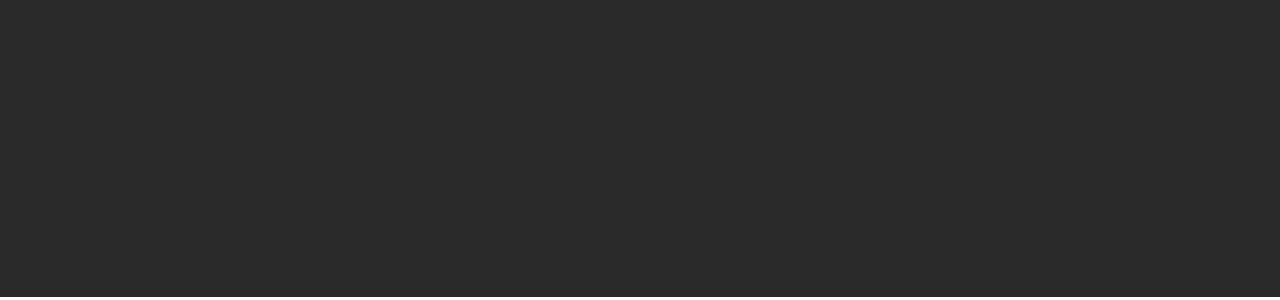
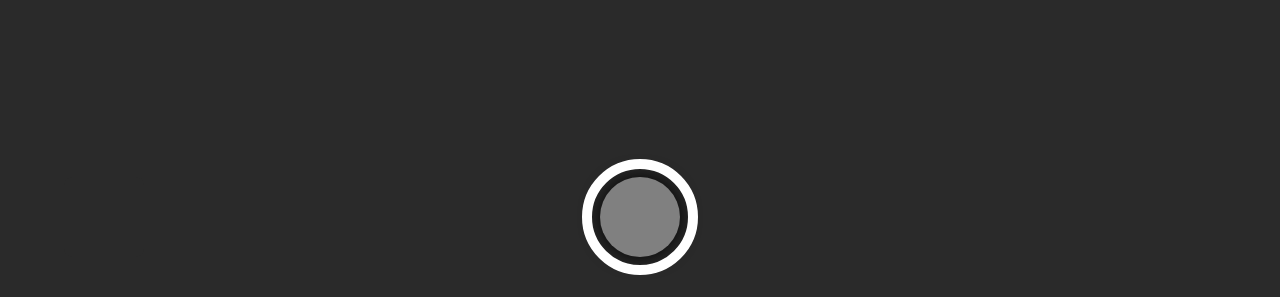
Before and after one commit to barriosx/camera-demo, an Angular app: page / in a window 1280 px wide. Shown: the part 503-803 px from the top of the page. Built offline with nearby package versions, Linux system fonts and the light colour scheme.

Commit message:
Implement camera capturing capability

```diff
--- a/src/app/components/camera/camera-lens/camera-lens.component.html
+++ b/src/app/components/camera/camera-lens/camera-lens.component.html
@@ -7,4 +7,21 @@
   autoplay
   (loadedmetadata)="onCameraMetadataLoaded($event)"
   ></video>
+  <canvas
+    #canvas
+    [height]="cameraHeight"
+    [width]="cameraWidth"
+    hidden
+  ></canvas>
+  <div class="camera-gallery" [ngClass]="{'empty': cameraRoll.length < 1}">
+    <img
+    *ngIf="cameraRoll.length > 0"
+    [src]="cameraRoll[cameraRoll.length - 1]" alt="image">
+  </div>
+  <div class="camera-shutter"
+    [ngClass]="{'disabled': isCameraDisabled}"
+    (click)="clickPhoto()"
+    >
+    <div class="camera-shutter-circle"></div>
+  </div>
 </div>
--- a/src/app/components/camera/camera-lens/camera-lens.component.ts
+++ b/src/app/components/camera/camera-lens/camera-lens.component.ts
@@ -1,4 +1,6 @@
 import { Component, ElementRef, OnInit, ViewChild } from '@angular/core';
+import { Observable, of } from 'rxjs';
+import { concatMap, debounceTime, tap } from 'rxjs/operators';
 import { CameraService } from 'src/app/services/camera/camera.service';
 
 @Component({
@@ -7,20 +9,29 @@
 })
 export class CameraLensComponent implements OnInit {
   @ViewChild('video', { static: true }) video!: ElementRef;
+  @ViewChild('canvas', { static: true }) canvas!: ElementRef;
+  cameraRoll: any[] = [];
   cameraStream: MediaStream | null = null;
+  isCameraDisabled = false;
   cameraHeight = 0;
   cameraWidth = 0;
 
   constructor(private cameraService: CameraService) { }
 
   ngOnInit(): void {
-    this.cameraService.getCameraFeed().then(stream => {
+    // check getUserMedia is not supported by the browser that has the app open
+    const supported = navigator.mediaDevices && (typeof navigator.mediaDevices.getUserMedia === 'function');
+    this.cameraService.getCameraFeed(supported).then(stream => {
       console.log(stream);
       this.cameraStream = stream;
       this.video.nativeElement.srcObject = stream;
     })
     .catch(err => {
       console.error(err);
+      this.isCameraDisabled = true;
+    });
+    this.cameraService.cameraRoll$.subscribe(roll => {
+      this.cameraRoll = roll.map(img => img);
     });
   }
   onCameraMetadataLoaded(e: any) {
@@ -28,4 +39,22 @@
     this.cameraHeight = e.target.videoHeight;
     this.cameraWidth = e.target.videoWidth;
   }
+  clickPhoto() {
+    this.isCameraDisabled = true;
+    this.drawVideoToImage(this.canvas.nativeElement.getContext('2d'))
+    .pipe(
+      debounceTime(150)
+    )
+    .subscribe(imageSrc => {
+      this.isCameraDisabled = false;
+      this.cameraService.addPhotoToCameraRoll(imageSrc);
+    })
+  }
+  drawVideoToImage(ctx: CanvasRenderingContext2D) {
+    const context = this.canvas.nativeElement.getContext('2d');
+    context.drawImage(this.video.nativeElement, 0, 0, this.cameraWidth, this.cameraHeight);
+    const src64 = this.canvas.nativeElement.toDataURL();
+
+    return of(src64)
+  }
 }
--- a/src/styles/2-components/_camera-lens.component.scss
+++ b/src/styles/2-components/_camera-lens.component.scss
@@ -5,4 +5,68 @@
   .camera-lens {
       object-fit: cover;
   }
+  .camera-shutter {
+    width: 5rem;
+    height: 5rem;
+    background: #86c232;
+    border-radius: 50%;
+    box-shadow: 0 0 20px #000;
+    position: absolute;
+    margin: auto;
+    bottom: 2.5rem;
+    left: calc((100% - 5rem) / 2);
+      &:active {
+          transition: width 0.35s cubic-bezier(0.075, 0.82, 0.165, 1);
+      }
+      &.disabled {
+        background: grey;
+      }
+      .camera-shutter-circle {
+          content: "";
+          border: 10px solid white;
+          border-radius: 50%;
+          width: calc(100% + 36px);
+          height: calc(100% + 36px);
+          left: -18px;
+          top: -18px;
+          box-sizing: border-box;
+          position: absolute;
+          &:active {
+              transform: scale(1.05);
+              transition: transform 0.8s cubic-bezier(0.075, 0.82, 0.165, 1);
+          }
+      }
+  }
+  .camera-gallery {
+    position: absolute;
+    cursor: pointer;
+    border-radius: 0.5rem;
+    left: 5%;
+    bottom: 2.5rem;
+    width: 5rem;
+    height: 5rem;
+    margin: auto;
+    text-align: center;
+    background: #2a2a2a;
+    img {
+        image-rendering: auto;
+        height: 100%;
+        width: 100%;
+        object-fit: cover;
+        border-radius: 0.5rem;
+    }
+    .gallery-caption {
+        position: absolute;
+        background-image: -webkit-gradient(linear,left bottom,left top,from(rgba(#2a2a2a,.85)),to(transparent));
+        background-image: linear-gradient(0deg,rgba(42,42,42,.85),transparent);
+        bottom: 0;
+        left: 0;
+        right: 0;
+        height: 50%;
+        width: 100%;
+        font: 1rem "Futura-Bold", sans-serif;
+        text-align: center;
+        color: white;
+    }
+  }
 }
```
Also changed, not shown: 1 other file (tests, documents, lock files or other folders).
